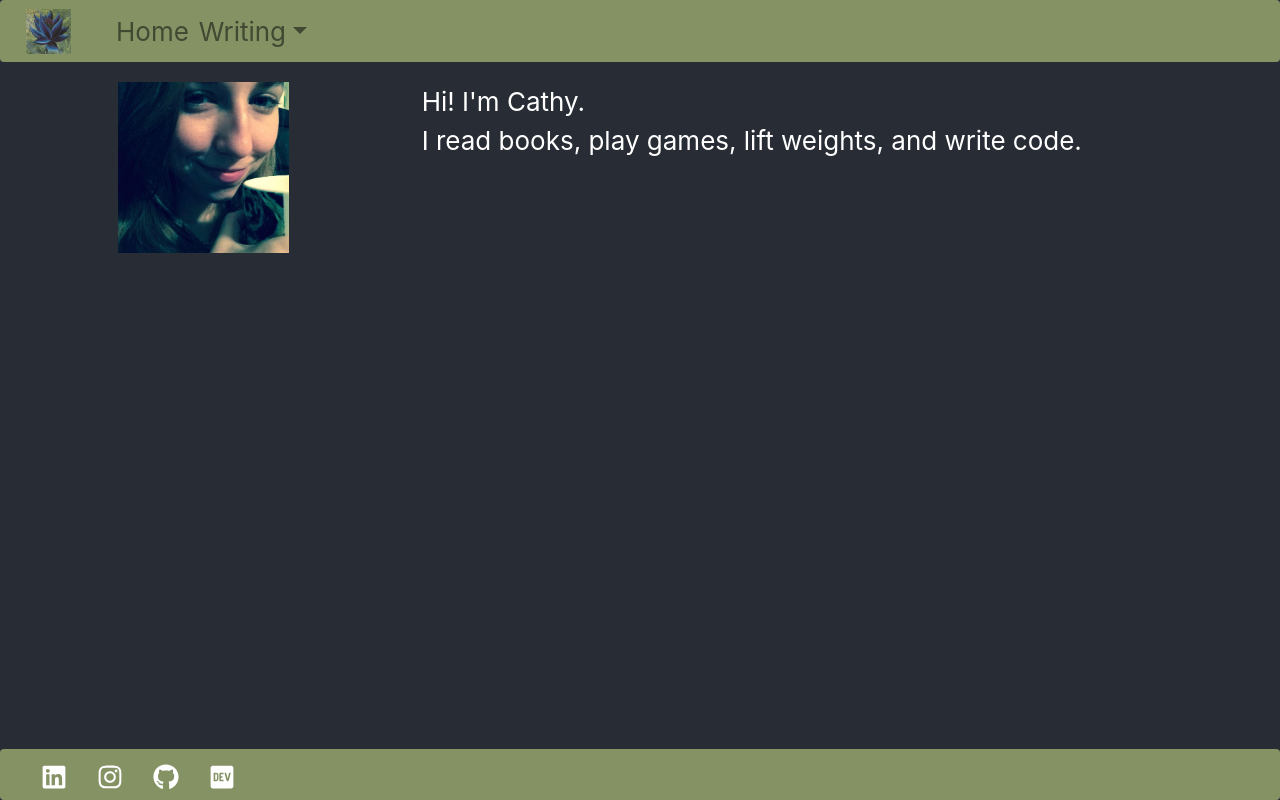
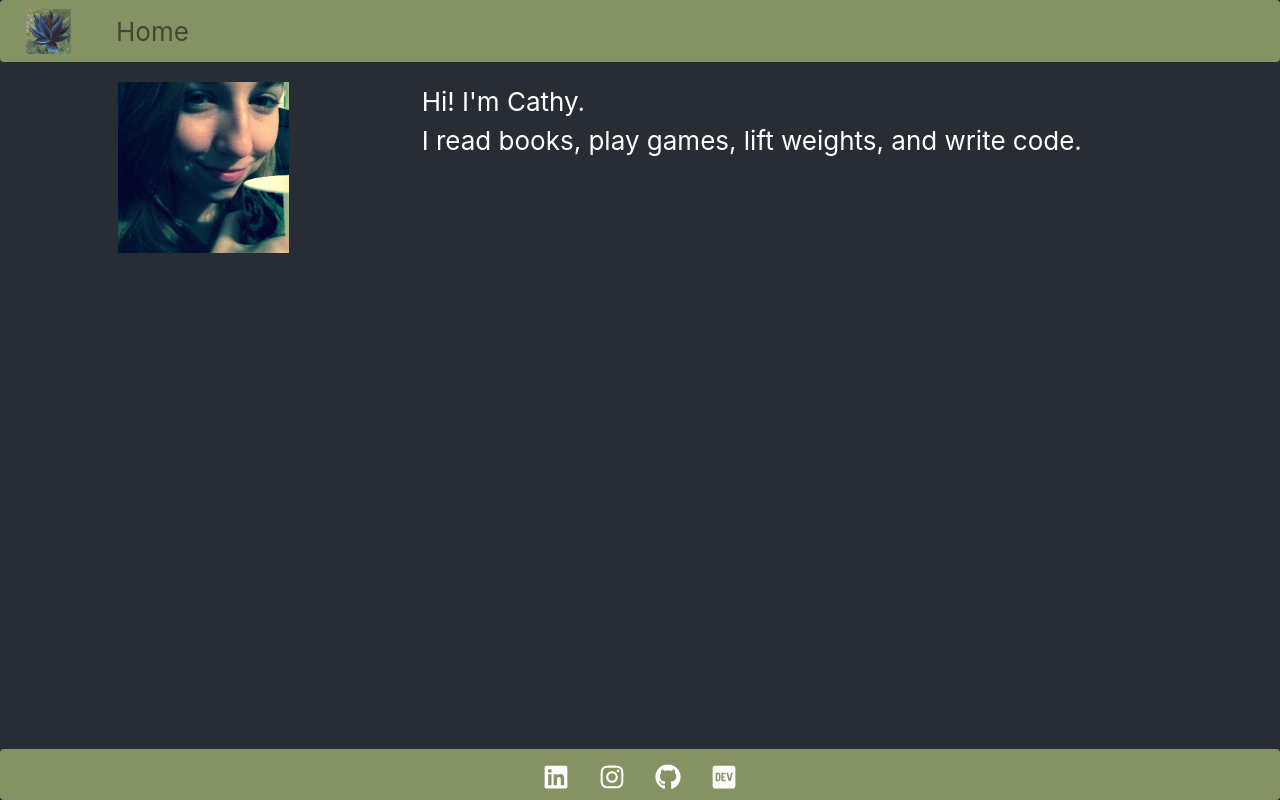
Before and after one commit to CathyC93/cathy-website, a React (Create React App) app: page / in a window 1280 px wide. Built offline with nearby package versions, Linux system fonts and the light colour scheme.

Commit message:
Centered the footer buttons and removed unused dropdown from Navbar

```diff
--- a/src/Footer.js
+++ b/src/Footer.js
@@ -10,9 +10,8 @@ import { FaGithub } from 'react-icons/fa'
 import { FaDev } from 'react-icons/fa'
 
 export const Footer = () => (
-  <Navbar fixed="bottom" style={{ backgroundColor: '#849264', marginBottom: '0px' }}>
+  <Navbar fixed="bottom" style={{ backgroundColor: '#849264', marginBottom: '0px', justifyContent: 'space-evenly' }}>
     <Nav>
-      <Col md='12'>
       <Col md='3'>
         <FaLinkedin style={{ cursor: 'pointer' }} onClick={() => window.open("https://www.linkedin.com/in/cathy-casey-477b914b/")} />
       </Col>
@@ -25,7 +24,6 @@ export const Footer = () => (
       <Col md='3'>
         <FaDev style={{ cursor: 'pointer' }} onClick={() => window.open("https://dev.to/cathyc93")} />
       </Col>
-      </Col>
     </Nav>
   </Navbar>
 )
--- a/src/NavBar.js
+++ b/src/NavBar.js
@@ -19,12 +19,7 @@ export const NavBar = () => (
     <Navbar.Toggle aria-controls="basic-navbar-nav" />
     <Navbar.Collapse id="basic-navbar-nav">
       <Nav className="mr-auto">
-        <Nav.Link href="cathy">Home</Nav.Link>
-        <NavDropdown title="Writing" id="basic-nav-dropdown">
-          <NavDropdown.Item href="code" style={{ fontSize: 'large' }}>Code</NavDropdown.Item>
-          <NavDropdown.Divider />
-          <NavDropdown.Item href="blog" style={{ fontSize: 'large' }}>Blog</NavDropdown.Item>
-        </NavDropdown>
+        <Nav.Link>Home</Nav.Link>
       </Nav>
     </Navbar.Collapse>
   </Navbar>
```
Lines whose indentation alone changed are shown as unchanged.
